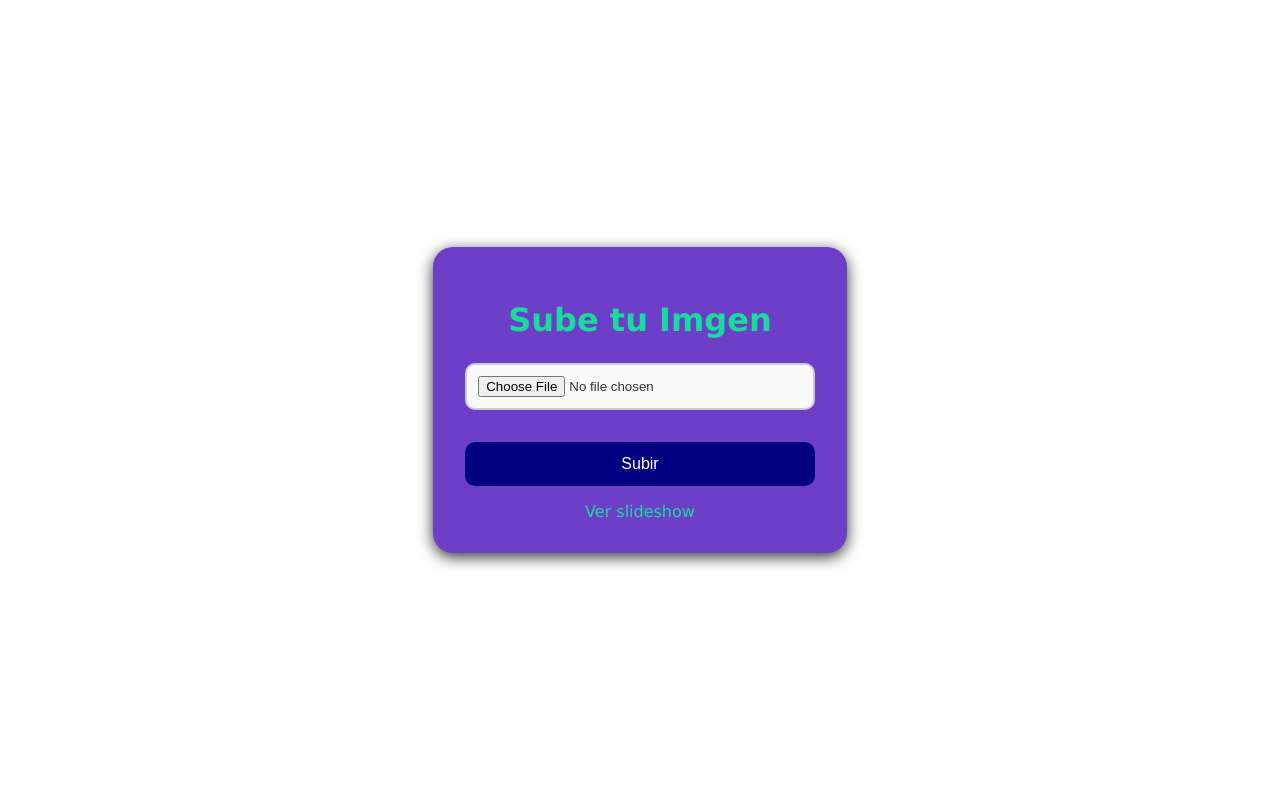
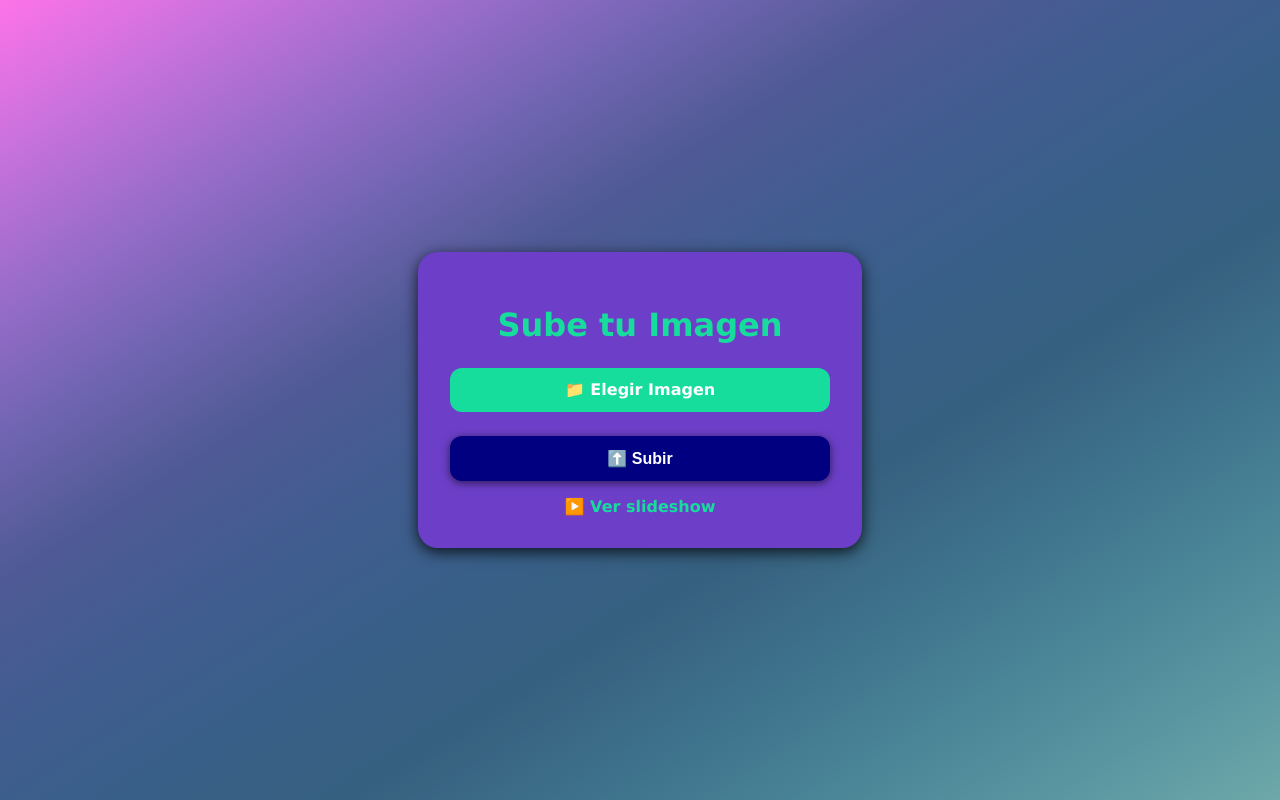
Before and after one commit to robbpaulsen/digital-memoirs, a Flask app: page /subir in a window 1280 px wide. Run offline with Flask 3, Linux system fonts and the light colour scheme; parts of the project's set-up code (start-up, migrations or seed data) failed here and were passed over.

Commit message:
paleta de colores de subir, slideshow e index terminadas, junto con los botones y vista previa de imagen

```diff
--- a/templates/index.html
+++ b/templates/index.html
@@ -6,7 +6,8 @@
     <style>
         body {
             font-family: style=#45d798, 'Lucida Sans', monospace;
-            background: linear-gradient(135deg, #060017);
+            background-image: linear-gradient(to right bottom, #36cc6e, #00c3aa, #00b4e3, #009eff, #007cf9, #007df9, #007efa, #007ffa, #00a5ff, #00c5ff, #00e2fd, #5ffbf1);
+            /* background: linear-gradient(135deg, #060017); */
             color: #333;
             display: flex;
             justify-content: center;
--- a/templates/subir.html
+++ b/templates/subir.html
@@ -6,7 +6,7 @@
     <style>
         body {
             font-family: 'Lucida Sans', monospace;
-            background: linear-gradient(135deg, #060017);
+            background-image: linear-gradient(to right bottom, #fd73e8, #cb72dd, #9b6dcb, #7165b2, #4f5a95, #415d90, #385f88, #36607f, #3e728c, #4a8497, #5a96a1, #6ea8aa);
             color: #333;
             display: flex;
             justify-content: center;
@@ -18,56 +18,110 @@
             background: #6d3fc9;
             padding: 2rem;
             border-radius: 20px;
-            box-shadow: 0 4px 15px rgba(0,0,0,0.8);
-            width: 350px;
+            box-shadow: 0 4px 15px rgba(0.12,0,0,0.8);
+            width: 380px;
             text-align: center;
         }
         h1 {
             margin-bottom: 1.5rem;
+            color: #17dd9c;
         }
         form {
             display: flex;
             flex-direction: column;
-            gap: 2rem;
+            gap: 1.5rem;
         }
+        /* Ocultamos el input real */
         input[type="file"] {
-            padding: 0.7rem;
-            border: 2px solid #ccc;
-            border-radius: 10px;
-            background: #fafafa;
+            display: none;
+        }
+        .custom-file-upload {
+            display: inline-block;
+            padding: 0.8rem 1rem;
+            border-radius: 12px;
+            background: #17dd9c;
+            color: #fff;
+            font-weight: bold;
             cursor: pointer;
+            transition: all 0.3s ease;
         }
-        input[type="file"]:hover {
-            border-color: #666;
+        .custom-file-upload:hover {
+            background: #14c48b;
+            transform: scale(1.05);
+        }
+        .preview {
+            margin-top: 1rem;
+            display: none;
+        }
+        .preview img {
+            max-width: 100%;
+            border-radius: 12px;
+            box-shadow: 0 2px 8px rgba(0,0,0,0.4);
+            transition: transform 0.3s ease;
+        }
+        .preview img:hover {
+            transform: scale(1.03);
         }
         button {
             background: navy;
             color: white;
             padding: 0.8rem;
             border: none;
-            border-radius: 10px;
+            border-radius: 12px;
+            box-shadow: 0 2px 8px rgba(0,0,0,0.6);
             cursor: pointer;
             font-size: 1rem;
+            font-weight: bold;
+            transition: background 0.3s ease, transform 0.2s ease;
         }
         button:hover {
             background: #003366;
+            box-shadow: 0 2px 8px rgba(0,0.8,0.8,0);
+            transform: scale(1.05);
         }
         a {
             display: inline-block;
             margin-top: 1rem;
             text-decoration: none;
-            color: navy;
+            color: #17dd9c;
+            font-weight: bold;
         }
     </style>
 </head>
 <body>
     <div class="card">
-        <h1 style="color: #17dd9c">Sube tu Imgen</h1>
+        <h1>Sube tu Imagen</h1>
         <form method="POST" enctype="multipart/form-data">
-            <input type="file" name="file" accept="image/*" required>
-            <button type="submit">Subir</button>
+            <label for="file-upload" class="custom-file-upload">
+                📁 Elegir Imagen
+            </label>
+            <input id="file-upload" type="file" name="file" accept="image/*" required>
+
+            <div class="preview" id="preview">
+                <img id="preview-img" src="#" alt="Vista previa">
+            </div>
+
+            <button type="submit">⬆️ Subir</button>
         </form>
-        <a href="{{ url_for('slideshow') }}", style="color: #17dd9c">Ver slideshow</a>
+        <a href="{{ url_for('slideshow') }}">▶️ Ver slideshow</a>
     </div>
+
+    <script>
+        const fileInput = document.getElementById("file-upload");
+        const preview = document.getElementById("preview");
+        const previewImg = document.getElementById("preview-img");
+
+        fileInput.addEventListener("change", () => {
+            const file = fileInput.files[0];
+            if (file) {
+                const reader = new FileReader();
+                reader.onload = e => {
+                    previewImg.src = e.target.result;
+                    preview.style.display = "block";
+                };
+                reader.readAsDataURL(file);
+            }
+        });
+    </script>
 </body>
 </html>
```
Also changed, not shown: templates/slideshow.html (+77 -8 lines).
